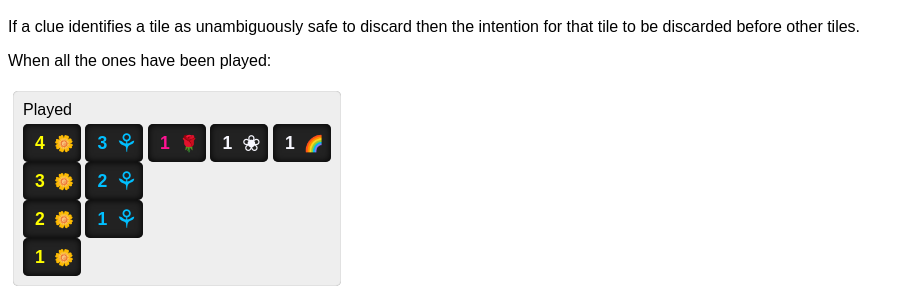
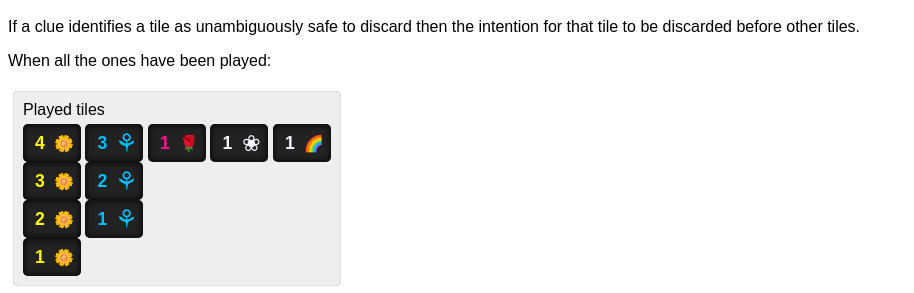
Before and after one commit to davidleston/hanabi-how-to, a Jekyll site: the page built from index.md, in a window 1280 px wide and 900 px high, scrolled down 1245 px. Shown: the part 159-452 px from the top of the window, without its empty margins (0-914 px from the left). Built offline with Jekyll 4.4.1, drawn with Linux system fonts in a browser that asks for light colours; our own code applies the rules of GitHub Pages for plain Markdown files.

Commit message:
Trying a different format for definitions.

```diff
--- a/index.md
+++ b/index.md
@@ -100,7 +100,7 @@ If a clue identifies a tile as unambiguously safe to discard then the intention
 When all the ones have been played:
 
 <pile>
-  <header>Played</header>
+  <header>Played tiles</header>
   <tiles>
     <tile color="yellow" rank="1"></tile>
     <tile color="yellow" rank="2"></tile>
@@ -266,7 +266,7 @@ When a tile is part of a clue it is rotated so it stands up. These tiles are sai
     <tile hidden tapped></tile>
     <tile hidden></tile>
     <tile hidden></tile>
-    <tile hidden><highlighted></highlighted></tile>
+    <tile hidden></tile>
   </tiles>
 </hand>
 
```
